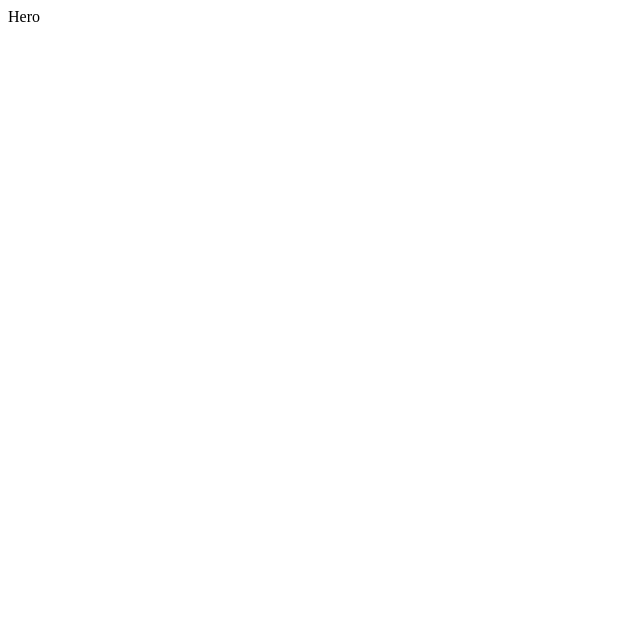
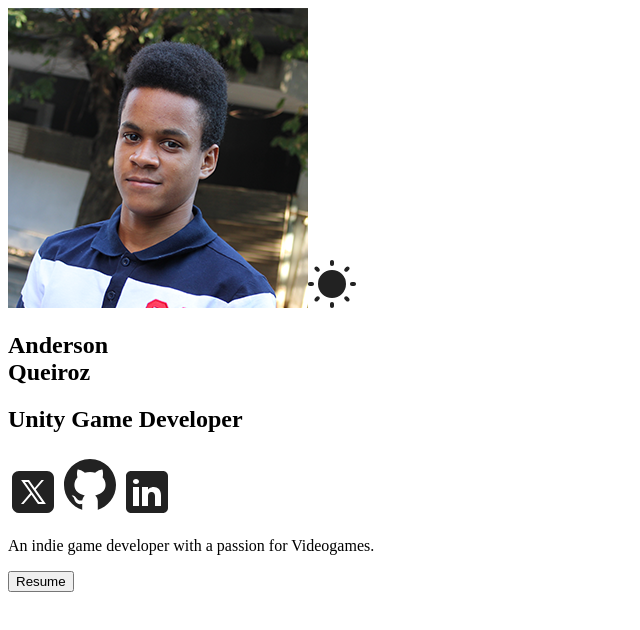
Before and after one commit to Tactical-Programmer/TPStudios, a React (Vite) app: page / in a window 1280 px wide. Shown: the top 630 px of the page, without its empty margins (0-640 px from the left). Built offline with nearby package versions, Linux system fonts and the light colour scheme.

Commit message:
Add CV, Pfp, and other images

```diff
--- a/src/Sections/Hero/Hero.jsx
+++ b/src/Sections/Hero/Hero.jsx
@@ -1,7 +1,51 @@
 import styles from "./HeroStyles.module.css";
+import heroImg from "../../assets/hero-img.png";
+import themeIcon from "../../assets/sun.svg";
+import twitterIcon from "../../assets/twitter-light.svg";
+import githubIcon from "../../assets/github-light.svg";
+import linkedinIcon from "../../assets/linkedin-light.svg";
+import cv from "../../assets/cv.pdf";
 
 function Hero() {
-  return <section id="hero">Hero</section>;
+  return (
+    <section id="hero" className={styles.container}>
+      <div className={styles.colorModeContainer}>
+        <img
+          className={styles.hero}
+          src={heroImg}
+          alt="Profile Picture of Anderson Queiroz, aka, Tactical Programmer"
+        />
+        <img
+          className={styles.colorMode}
+          src={themeIcon}
+          alt="Color mode icon"
+        />
+      </div>
+      <div className={styles.info}>
+        <h1>
+          Anderson
+          <br />
+          Queiroz
+        </h1>
+        <h2>Unity Game Developer</h2>
+        <span>
+          <a href="x.com/TacProgram" target="_blank">
+            <img src={twitterIcon} alt="Twitter Icon" />
+          </a>
+          <a href="github.com/Tactical-Programmer" target="_blank">
+            <img src={githubIcon} alt="GitHub Icon" />
+          </a>
+          <a href="linkedin.com/in/tactical-programmer" target="_blank">
+            <img src={linkedinIcon} alt="Linkedin Icon" />
+          </a>
+        </span>
+        <p>An indie game developer with a passion for Videogames.</p>
+        <a href={cv} download>
+          <button className="hover">Resume</button>
+        </a>
+      </div>
+    </section>
+  );
 }
 
 export default Hero;
```
Also changed, not shown: src/Common/ThemeContext.jsx (added, +23 -0 lines), src/assets/hero-img.png, 1 other file (tests, documents, lock files or other folders).
